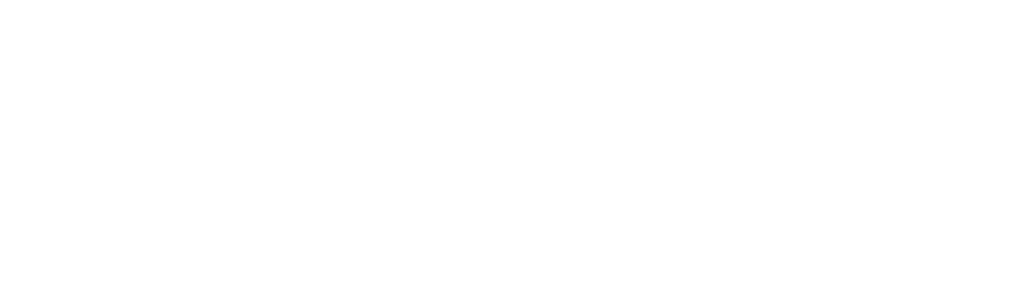
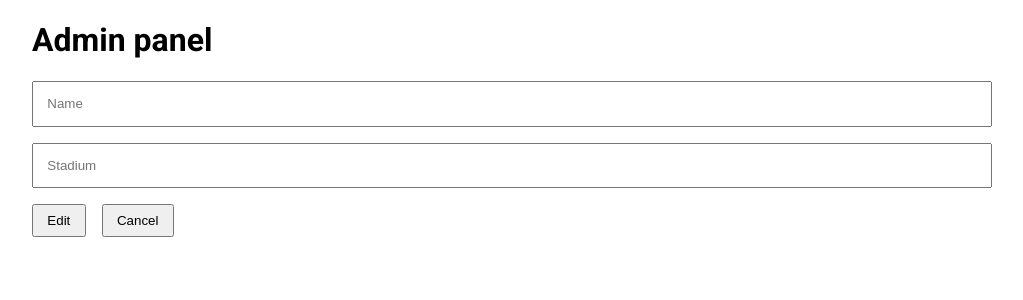
Before and after one commit to Eryk13/football-web-app, a Vue app: page /admin/club/edit/1 in a window 1280 px wide. Shown: the top 300 px of the page, without its empty margins (128-1151 px from the left). Built offline with nearby package versions, Linux system fonts and the light colour scheme; no server answers; a web font is replaced by a local one.

Commit message:
add edit club page

```diff
--- a/src/components/module/club/ClubForm.vue
+++ b/src/components/module/club/ClubForm.vue
@@ -1,11 +1,13 @@
 <script setup>
-import { ref } from 'vue';
+import { computed, onMounted, ref, toRef } from 'vue';
 
 
 const props = defineProps(['club', 'confirmName']);
 const emit = defineEmits(['submitForm', 'cancel']);
 
-const club = ref(props.value?.club || {});
+const club = computed(() => {
+    return props.club || {};
+})
 const errors = ref({});
 
 const onSubmit = () => {
--- a/src/views/EditClubView.vue
+++ b/src/views/EditClubView.vue
@@ -1,6 +1,51 @@
 <script setup>
+import AdminLayout from '@/components/layout/AdminLayou.vue';
+import ClubForm from '@/components/module/club/ClubForm.vue';
+import { onMounted, ref } from 'vue';
+import { useRoute, useRouter } from 'vue-router';
 
+
+const route = useRoute();
+const router = useRouter();
+const club = ref({});
+
+const loadClub = async(id) => {
+    try{
+        const req = await fetch(import.meta.env.VITE_FOOTBALL_API + "/clubs/" + id, { headers: { "Accept": "application/json"}});
+        club.value = await req.json();
+    }
+    catch(e){
+        console.error(e);
+    }
+}
+
+onMounted(async () => {
+    await loadClub(route.params.id);
+})
+
+const onSubmit = async (club) => {
+    try{
+        await fetch(import.meta.env.VITE_FOOTBALL_API + "/clubs/" + club.id, {
+            headers: {
+                "Content-Type": "application/json"
+            },
+            method: "PUT",
+            body: JSON.stringify(club)
+        });
+    }
+    catch(e){
+        console.error(e);
+    }
+    router.push({name: "admin"});
+}
+
+const onCancel = () => {
+    router.push({name: "admin"});
+}
 </script>
+
 <template>
-
+    <AdminLayout>
+        <ClubForm :confirm-name="'Edit'" :club="club" @submitForm="onSubmit($event)" @cancel="onCancel()"></ClubForm>
+    </AdminLayout>
 </template>
```
